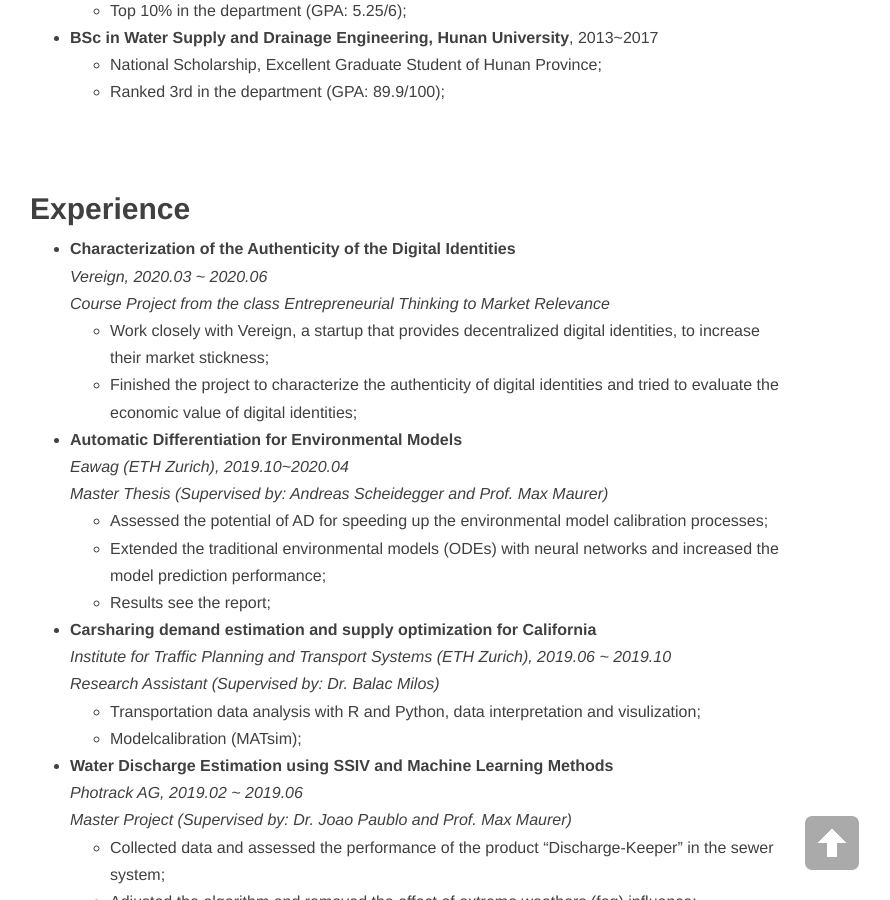
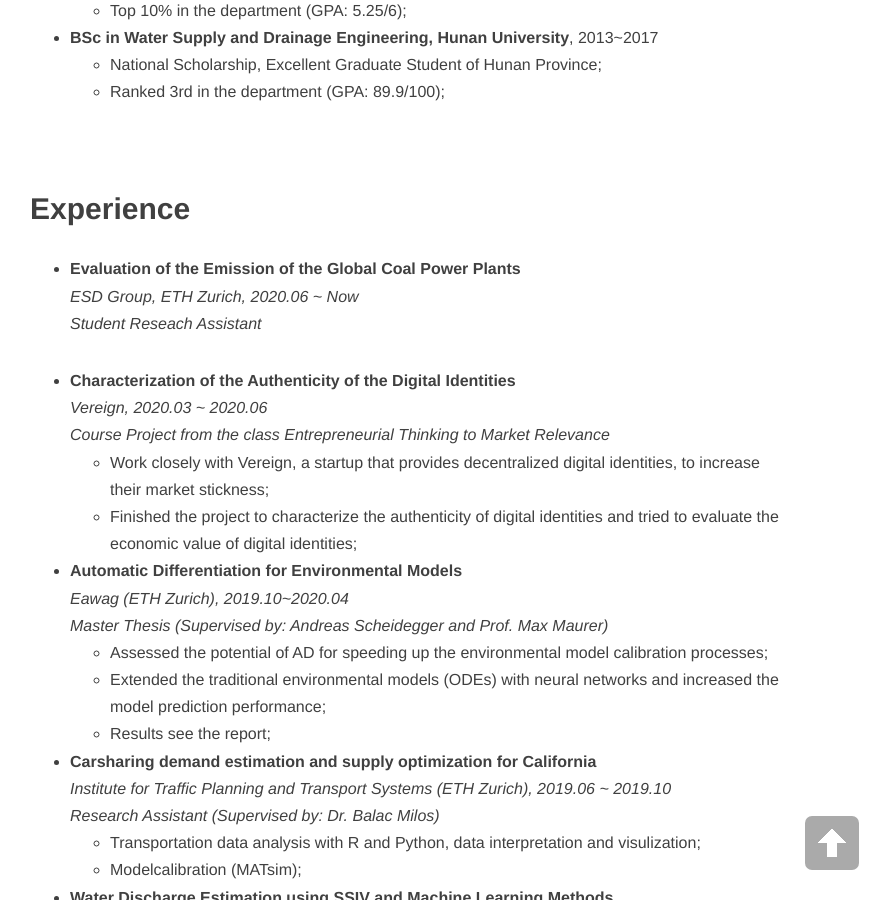
Before and after one commit to LiWang1/blog, a Jekyll site: the page built from index.md, in a window 1280 px wide and 900 px high, scrolled down 727 px. Shown: the whole window, without its empty margins (235-1125 px from the left). Built offline with Jekyll 4.4.1, drawn with Linux system fonts in a browser that asks for light colours; nearby versions of some CDN libraries.

Commit message:
Update index.md

```diff
--- a/index.md
+++ b/index.md
@@ -23,6 +23,10 @@
 <br/>
 
 ## Experience
+* __Evaluation of the Emission of the Global Coal Power Plants__
+*[ESD Group, ETH Zurich](https://esd.ifu.ethz.ch/), 2020.06 ~ Now*
+*Student Reseach Assistant*
+
 * __Characterization of the Authenticity of the Digital Identities__
 *[Vereign](https://www.vereign.com/), 2020.03 ~ 2020.06*
 *Course Project from the class [Entrepreneurial Thinking to Market Relevance](http://www.vvz.ethz.ch/lerneinheitPre.do?semkez=2020S&lerneinheitId=136648&lang=en)*
```
